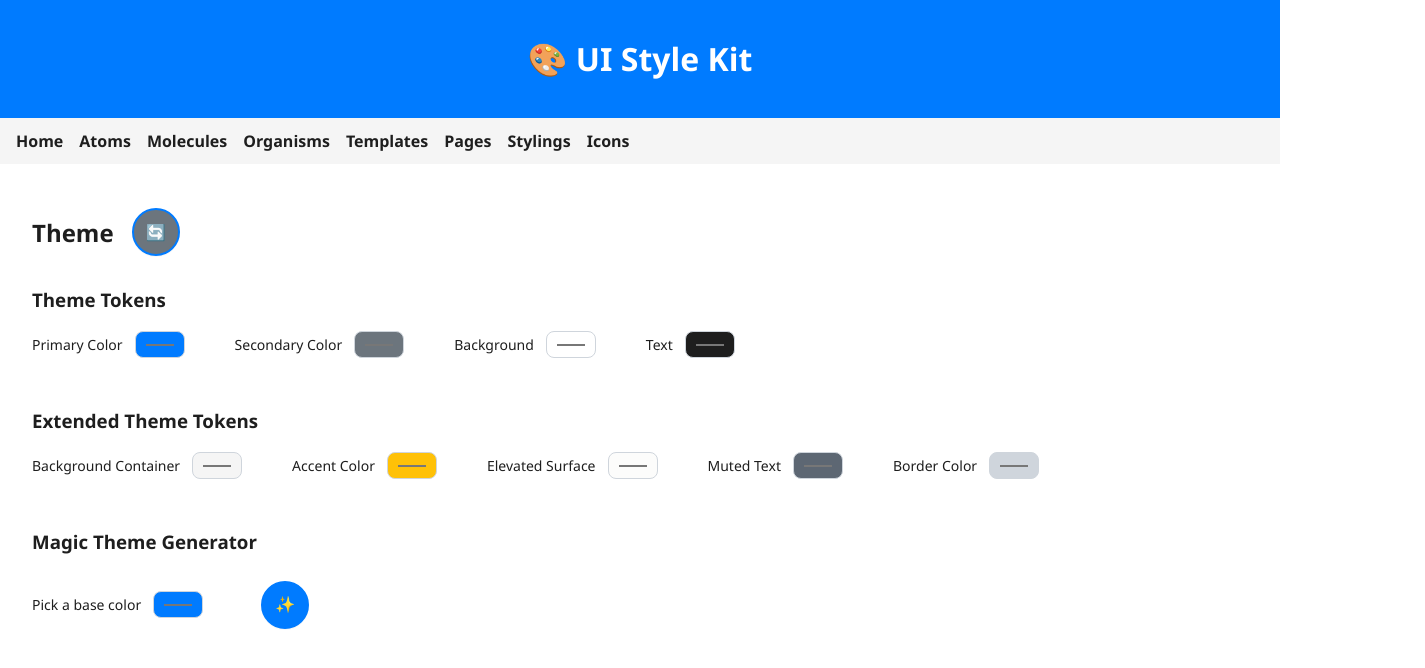
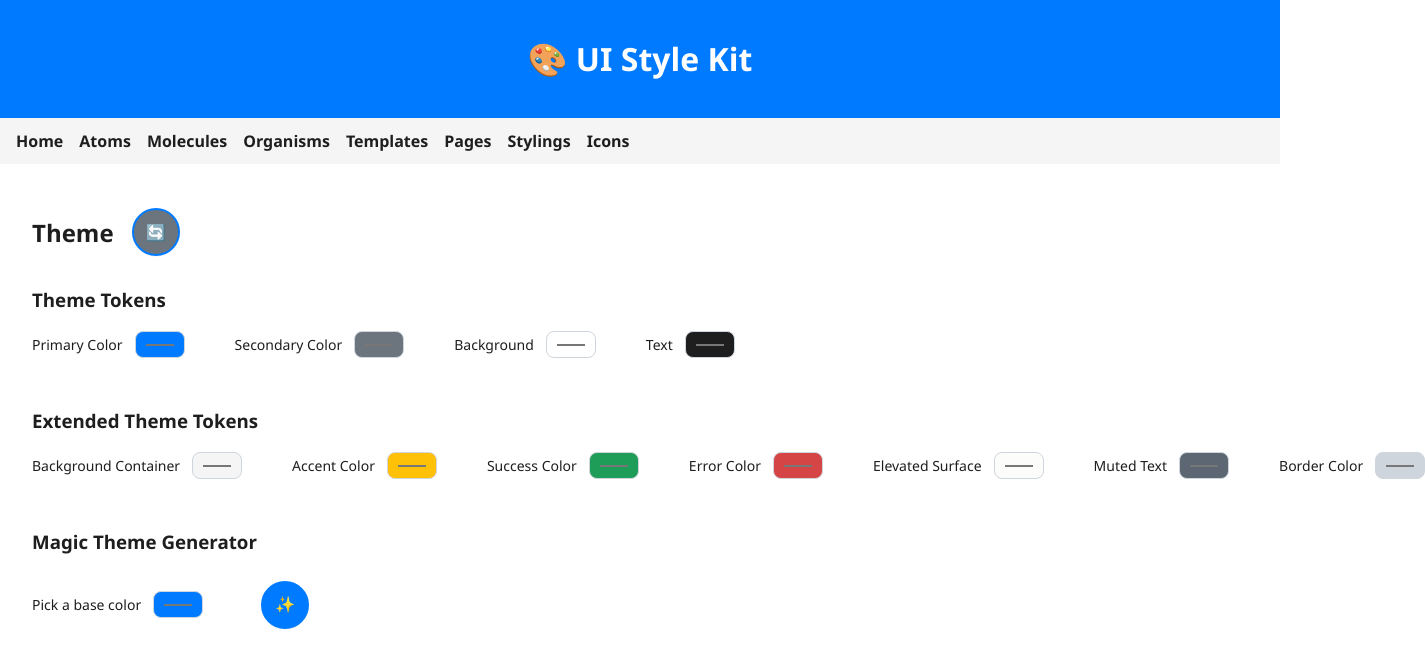
Before and after one commit to Daya-Metis/ui-style-kit, an Angular app: page /style-guide in a window 1280 px wide. Shown: the top 668 px of the page, 1425 px wide, since content can reach past the window. Built offline with nearby package versions, Linux system fonts and the light colour scheme.

Commit message:
add error and success styling

```diff
--- a/src/app/shared/utilities/services/theme.service.ts
+++ b/src/app/shared/utilities/services/theme.service.ts
@@ -26,6 +26,8 @@ export class ThemeService {
       'bg-color',
       'text-color',
       'accent',
+      'success',
+      'error',
       'bg-container',
       'bg-elevated',
       'text-muted',
--- a/src/app/shared/utilities/theme-customizer/theme-customizer.component.html
+++ b/src/app/shared/utilities/theme-customizer/theme-customizer.component.html
@@ -60,6 +60,20 @@ type="color"
   ></app-input>
 
   <app-input
+    label="Success Color"
+    type="color"
+    [(ngModel)]="customVars['success']"
+    (ngModelChange)="themeService.setColor('success', $event)"
+  ></app-input>
+
+  <app-input
+    label="Error Color"
+    type="color"
+    [(ngModel)]="customVars['error']"
+    (ngModelChange)="themeService.setColor('error', $event)"
+  ></app-input>
+
+  <app-input
     label="Elevated Surface"
     type="color"
     [(ngModel)]="customVars['bg-elevated']"
--- a/src/app/shared/utilities/theme-customizer/theme-customizer.component.ts
+++ b/src/app/shared/utilities/theme-customizer/theme-customizer.component.ts
@@ -39,6 +39,8 @@ export class ThemeCustomizerComponent {
     const primary = this.baseColor;
     const secondary = this.adjustColor(primary, 30);
     const accent = this.adjustColor(primary, -30);
+    const success = this.adjustColor(primary, -10);
+    const error = this.isDark(primary) ? '#ff7878' : '#d64545';
     const textColor = this.isDark(primary) ? '#ffffff' : '#1e1e1e';
     const bgColor = this.isDark(primary) ? '#1e1e1e' : '#ffffff';
     const bgContainer = this.isDark(primary) ? '#2c2c2c' : '#f5f5f5';
@@ -53,6 +55,8 @@ export class ThemeCustomizerComponent {
       'primary': primary,
       'secondary': secondary,
       'accent': accent,
+      'success': success,
+      'error': error,
       'text-color': textColor,
       'bg-color': bgColor,
       'bg-container': bgContainer,
--- a/src/styles.scss
+++ b/src/styles.scss
@@ -11,6 +11,8 @@
   --primary: #007bff;
   --secondary: #6c757d;
   --accent: #ffc107;
+  --success: #1d9d57;
+  --error: #d64545;
   --on-primary: #ffffff;
   --on-secondary: #ffffff;
 
@@ -64,6 +66,8 @@
   --primary: #1e90ff;
   --secondary: #7f8791;
   --accent: #ffca28;
+  --success: #43c97d;
+  --error: #ff7878;
   --on-primary: #08111c;
   --on-secondary: #f8fafc;
 
```
